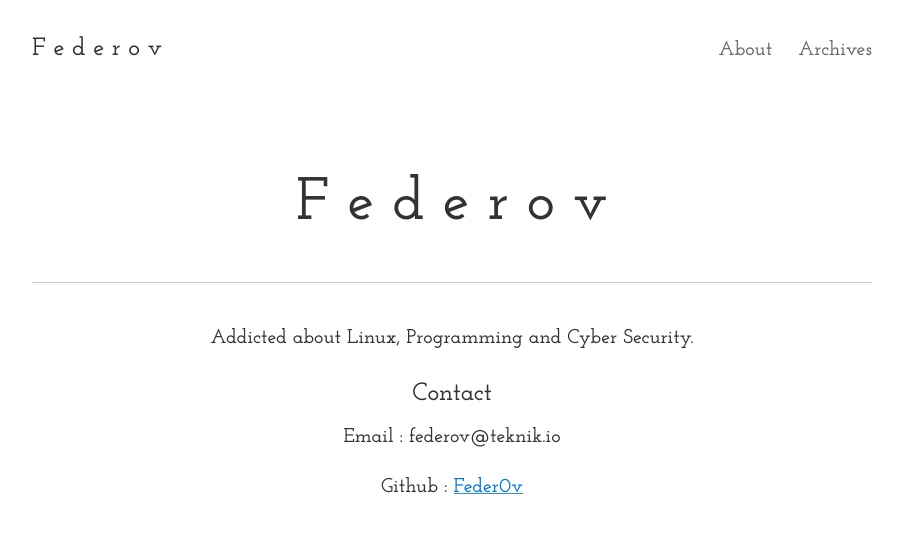
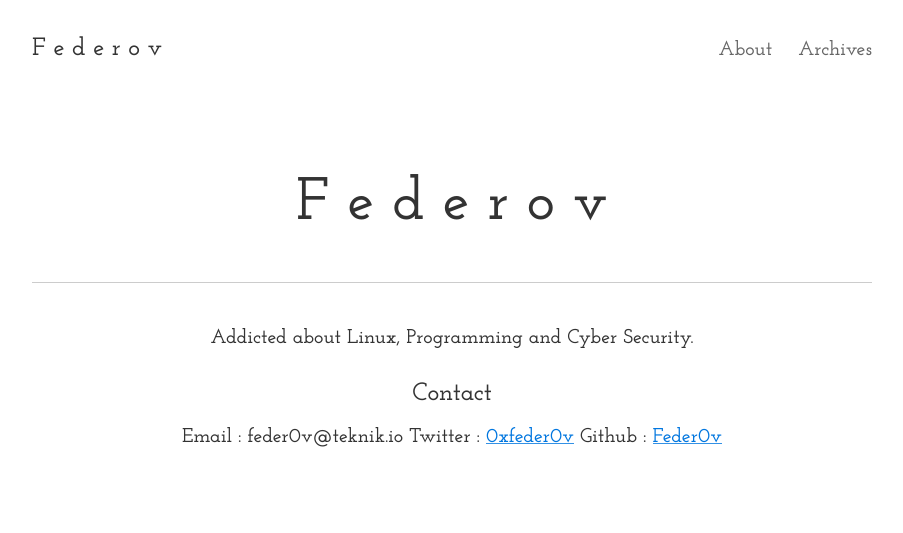
Before and after one commit to feder0v/feder0v.github.io, a Jekyll site: the page built from about.md, in a window 1280 px wide. Shown: the top 533 px of the page, without its empty margins (188-1091 px from the left). Built offline with Jekyll 4.4.1, drawn with Linux system fonts in a browser that asks for light colours.

Commit message:
change Email and update Twitter acc

```diff
--- a/_config.yml
+++ b/_config.yml
@@ -1,7 +1,7 @@
 # Site settings
 title:       F e d e r o v
-email:       federov@teknik.io
-author:      Federov
+email:       feder0v@teknik.io
+author:      Feder0v
 description: "Cyber Security Enthusiast"
 baseurl:     ""
 url:         "http://feder0v.github.io"
--- a/about.md
+++ b/about.md
@@ -13,5 +13,5 @@ Addicted about Linux, Programming and Cyber Security.
 
 ### Contact
 Email : {{ site.email}}
-
-Github : [Feder0v](http://github.com/feder0v)
+Twitter : [0xfeder0v](https://twitter.com/0xfeder0v)
+Github : [Feder0v](https://github.com/feder0v)
```
